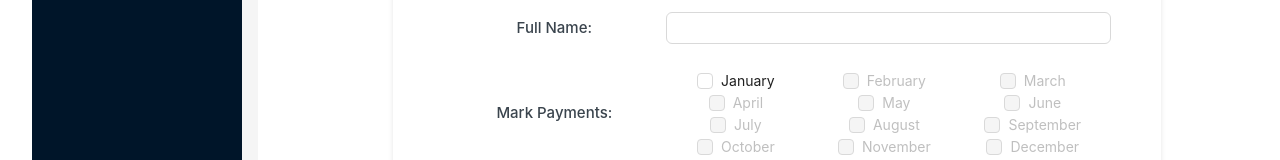
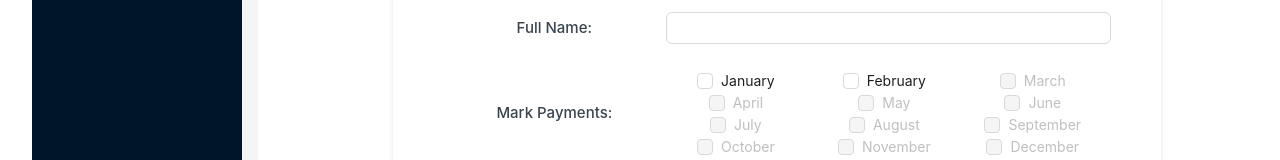
Before and after one commit to sathiska567/English-Student-Management-System, a React (Vite) app in the folder client/: page /CambridgePaymentRecordsMark in a window 1280 px wide. Shown: the part 293-453 px from the top of the page. Built offline with nearby package versions, Linux system fonts and the light colour scheme.

Commit message:
Mark Payment and view payment record updated

```diff
--- a/client/src/components/System/PaymentRecords/CambridgePayments/CambridgePaymentRecordsMark.jsx
+++ b/client/src/components/System/PaymentRecords/CambridgePayments/CambridgePaymentRecordsMark.jsx
@@ -152,7 +152,10 @@ const CambridgePaymentRecordsMark = () => {
                   },
                 ]}
               >
-                <DatePicker picker="year" onChange={(date, dateString) => setPaidYear(dateString)} />
+                <DatePicker
+                  picker="year"
+                  onChange={(date, dateString) => setPaidYear(dateString)}
+                />
               </Form.Item>
             </div>
 
@@ -186,7 +189,6 @@ const CambridgePaymentRecordsMark = () => {
               <Form.Item style={{ flex: "2" }}>
                 <Input value={userDetails?.fullName} readOnly />
               </Form.Item>
-
             </div>
 
             {/* <div
@@ -240,7 +242,6 @@ const CambridgePaymentRecordsMark = () => {
               </Form.Item>
             </div> */}
 
-
             <div
               style={{
                 display: "flex",
@@ -266,7 +267,10 @@ const CambridgePaymentRecordsMark = () => {
                   <Row>
                     {checkboxValues.map((value, index) => (
                       <Col span={8} key={value}>
-                        <Checkbox value={value} disabled={index > currentMonth}>
+                        <Checkbox
+                          value={value}
+                          disabled={index > currentMonth + 1}
+                        >
                           {value}
                         </Checkbox>
                       </Col>
@@ -285,7 +289,6 @@ const CambridgePaymentRecordsMark = () => {
                   width: "200px",
                 }}
                 onClick={handleUpdate}
-
               >
                 Update Payment Record
               </Button>
--- a/client/src/components/System/PaymentRecords/CambridgePayments/CambridgePaymentRecordsView.jsx
+++ b/client/src/components/System/PaymentRecords/CambridgePayments/CambridgePaymentRecordsView.jsx
@@ -318,7 +318,7 @@ useEffect(() => {
                                 className="ant-checkbox-input"
                                 value={record.Month}
                                 checked={isChecked} // Set the checked prop
-                                disabled={index > currentMonth}
+                                disabled={index > currentMonth + 1}
                                 onChange={(e) =>
                                   handleCheckboxChange(e, record.Month)
                                 } // Add this line
--- a/client/src/components/System/PaymentRecords/ElocutionPayments/ElocutionPaymentRecordsMark.jsx
+++ b/client/src/components/System/PaymentRecords/ElocutionPayments/ElocutionPaymentRecordsMark.jsx
@@ -259,7 +259,7 @@ const handleUpdate = async()=>{
                   <Row>
                     {checkboxValues.map((value, index) => (
                       <Col span={8} key={value}>
-                        <Checkbox value={value} disabled={index > currentMonth}>
+                        <Checkbox value={value} disabled={index > currentMonth + 1}>
                           {value}
                         </Checkbox>
                       </Col>
--- a/client/src/components/System/PaymentRecords/ElocutionPayments/ElocutionPaymentRecordsView.jsx
+++ b/client/src/components/System/PaymentRecords/ElocutionPayments/ElocutionPaymentRecordsView.jsx
@@ -333,7 +333,7 @@ const ElocutionPaymentRecordsView = () => {
                                 className="ant-checkbox-input"
                                 value={record.Month}
                                 checked={isChecked} // Set the checked prop
-                                disabled={index > currentMonth}
+                                disabled={index > currentMonth + 1}
                                 onChange={(e) =>
                                   handleCheckboxChange(e, record.Month)
                                 } // Add this line
--- a/client/src/components/System/PaymentRecords/GeneralPayments/GeneralPaymentRecordsMark.jsx
+++ b/client/src/components/System/PaymentRecords/GeneralPayments/GeneralPaymentRecordsMark.jsx
@@ -261,7 +261,7 @@ useEffect(()=>{
                   <Row>
                     {checkboxValues.map((value, index) => (
                       <Col span={8} key={value}>
-                        <Checkbox value={value} disabled={index > currentMonth}>
+                        <Checkbox value={value} disabled={index > currentMonth + 1}>
                           {value}
                         </Checkbox>
                       </Col>
--- a/client/src/components/System/PaymentRecords/GeneralPayments/GeneralPaymentRecordsView.jsx
+++ b/client/src/components/System/PaymentRecords/GeneralPayments/GeneralPaymentRecordsView.jsx
@@ -323,7 +323,7 @@ const GeneralPaymentRecordsView = () => {
                                 className="ant-checkbox-input"
                                 value={record.Month}
                                 checked={isChecked} // Set the checked prop
-                                disabled={index > currentMonth}
+                                disabled={index > currentMonth + 1}
                                 onChange={(e) =>
                                   handleCheckboxChange(e, record.Month)
                                 } // Add this line
```
